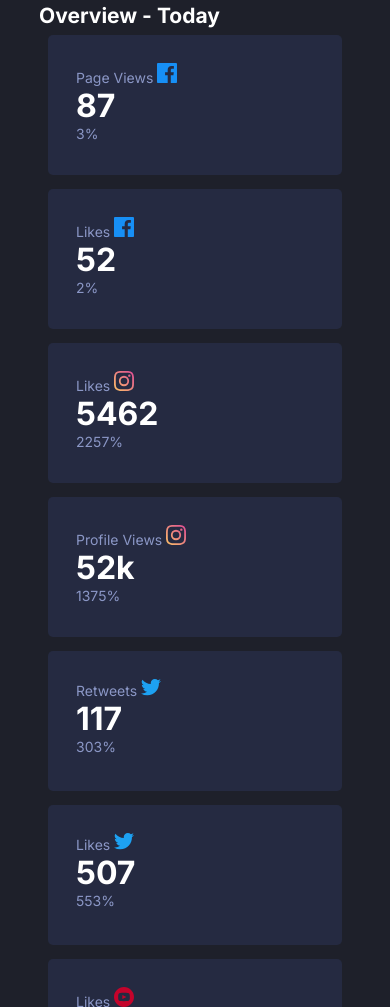
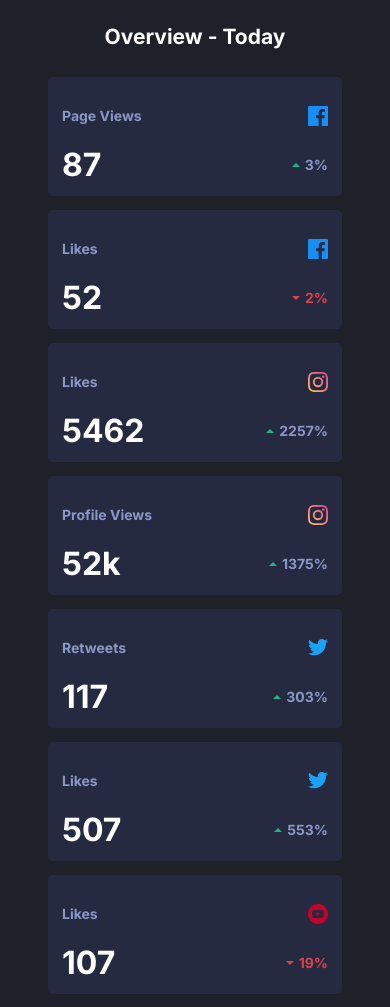
Before and after one commit to ViniciusBraznick/FontEndMentor_Challenge3, a plain HTML site: page index.html in a window 390 px wide. Shown: the part 993-2000 px from the top of the page. Drawn offline with Linux system fonts and the light colour scheme.

Commit message:
Dark layout for desktop and mobile ready

```diff
--- a/css/style.css
+++ b/css/style.css
@@ -48,7 +48,7 @@ background: hsl(232, 19%, 15%);
 width: 100%; height: 30vh;}
 
 
-.principalBox{
+.mainBox{
 margin: 2em auto;
 width: 80vw; height: 100%;}
 
@@ -62,6 +62,7 @@ font-weight: bold;
 margin: .5em 0;}
 
 span{
+font-weight: bold;
 color: hsl(228, 34%, 66%);}
 
 
@@ -125,19 +126,28 @@ justify-content: space-between;}
 .socialMediaBoxItem{
 text-align: center;
 height: 14em;
+padding: 2em;
 border-top: 5px solid;}
 
 .socialMediaBoxOverviewItem{
-height: 10em;}
+padding: 1em;
+height: 8.5em;}
 
-.teste{
+.socialMediaBoxContent{
+display: flex;
+flex-direction: row;
+justify-content: space-between;
+align-items: center;
+height: 3.5em;
+}
+
+.standardBox{
 width: 21em;
-padding: 2em;
 margin: .5em 0;
 border-radius: 5px;
 background: hsl(228, 28%, 20%);}
 
-.teste:hover{
+.standardBox:hover{
 background:hsl(228, 30%, 25%)
 }
 
@@ -177,18 +187,34 @@ margin-right: 5px;
 }
 
 .socialMediaBoxItem span{
-    margin: 1em 0;
-   color: hsl(163, 72%, 41%);
+margin: 1em 0;
+color: hsl(163, 72%, 41%);
 }
 
 .socialMediaBoxItem .red{
     color: hsl(356, 69%, 56%)
 }
 
+.socialMediaBoxOverviewItem .red span{
+    color: hsl(356, 69%, 56%)
+}
+
+.iconMediaBoxOverviewItem{
+    display: flex;
+    align-items: center;
+}
+
+.iconMediaBoxOverviewItem img{
+    margin-right: 5px;
+}
 
 
 h3{
 font-size: 3rem;}
+
+h2{
+    margin: 1em 0;
+}
 
 .socialMediaBoxOverviewItem h3{
 font-size: 2rem;}
@@ -209,13 +235,12 @@ flex-direction: column;}
 border-bottom: 1px solid hsl(228, 28%, 20%);
 padding-bottom: 1em;
 margin-bottom: 1em;}
-
-
-
 }
 
 @media(max-width: 735px){
-    .socialMediaBox{
-        justify-content: center;
-    }
+.socialMediaBox{
+justify-content: center;}
+
+h2{
+text-align: center;}
 }
--- a/index.html
+++ b/index.html
@@ -11,7 +11,7 @@
 </head>
 <body>
 <div class="squareBackground"></div>
-<div class="principalBox">
+<div class="mainBox">
   <header>
     <h1>Social Media Dashboard</h1>
       <div class="totalFollowers">
@@ -27,10 +27,11 @@
       </div>
   </header>
 
+
 <section>
 <!-- Facebbok -->
   <div class="socialMediaBox">
-    <div class="socialMediaBoxItem teste">
+    <div class="socialMediaBoxItem standardBox">
       <div class="iconSocialMediaBoxItem">
         <img src="images/icon-facebook.svg">
         <p>@nathanf</p>
@@ -44,7 +45,7 @@
     </div>
 
 <!-- Twitter -->
-    <div class="socialMediaBoxItem teste">
+    <div class="socialMediaBoxItem standardBox">
       <div class="iconSocialMediaBoxItem">
         <img src="images/icon-twitter.svg">
         <p>@nathanf</p>
@@ -58,7 +59,7 @@
     </div>
 
  <!--Instagram  -->
-    <div class="socialMediaBoxItem teste">
+    <div class="socialMediaBoxItem standardBox">
       <div class="iconSocialMediaBoxItem">
         <img src="images/icon-instagram.svg">
         <p>@realnathanf</p>
@@ -74,7 +75,7 @@
     </div>
 
 <!-- Youtube -->
-    <div class="socialMediaBoxItem teste">
+    <div class="socialMediaBoxItem standardBox">
       <div class="iconSocialMediaBoxItem ">
         <img src="images/icon-youtube.svg">
         <p>Nathan F.</p>
@@ -91,60 +92,119 @@
   <h2>Overview - Today</h2>
 
 <div class="socialMediaBox">
-    <div class="socialMediaBoxOverviewItem teste">
+    <div class="socialMediaBoxOverviewItem standardBox">
+
+      <div class="socialMediaBoxContent">
         <span>Page Views</span>
       <img src="images/icon-facebook.svg">
+      </div>
+      <div class="socialMediaBoxContent">
         <h3>87</h3>
+        <div class="iconMediaBoxOverviewItem">
+          <img src="images/icon-up.svg">
           <span>3%</span>
         </div>
+      </div>
+    </div>
 
-    <div class="socialMediaBoxOverviewItem teste">
+    <div class="socialMediaBoxOverviewItem standardBox">
+      <div class="socialMediaBoxContent">
         <span>Likes</span>
       <img src="images/icon-facebook.svg">
+      </div>
+      <div class="socialMediaBoxContent">
         <h3>52</h3>
+        <div class="iconMediaBoxOverviewItem red">
+          <img src="images/icon-down.svg">
           <span>2%</span>
         </div>
+      </div>
+    </div>
 
-    <div class="socialMediaBoxOverviewItem teste">
+    <div class="socialMediaBoxOverviewItem standardBox">
+      <div class="socialMediaBoxContent">
         <span>Likes</span>
       <img src="images/icon-instagram.svg">
+      </div>
+      <div class="socialMediaBoxContent">
         <h3>5462</h3>
+        <div class="iconMediaBoxOverviewItem">
+          <img src="images/icon-up.svg">
           <span>2257%</span>
         </div>
+      </div>
+    </div>
 
-    <div class="socialMediaBoxOverviewItem teste">
+    <div class="socialMediaBoxOverviewItem standardBox">
+      <div class="socialMediaBoxContent">
         <span>Profile Views</span>
       <img src="images/icon-instagram.svg">
+      </div>
+      <div class="socialMediaBoxContent">
         <h3>52k</h3>
+        <div class="iconMediaBoxOverviewItem">
+          <img src="images/icon-up.svg">
           <span>1375%</span>
         </div>
+      </div>
+    </div>
 
-    <div class="socialMediaBoxOverviewItem teste">
+    <div class="socialMediaBoxOverviewItem standardBox">
+      <div class="socialMediaBoxContent">
         <span>Retweets</span>
         <img src="images/icon-twitter.svg">
+      </div>
+      <div class="socialMediaBoxContent">
         <h3>117</h3>
+        <div class="iconMediaBoxOverviewItem">
+          <img src="images/icon-up.svg">
           <span>303%</span>
         </div>
+      </div>
+    </div>
 
-    <div class="socialMediaBoxOverviewItem teste">
+    <div class="socialMediaBoxOverviewItem standardBox">
+      <div class="socialMediaBoxContent">
         <span>Likes</span>
         <img src="images/icon-twitter.svg">
+      </div>
+
+      <div class="socialMediaBoxContent">
         <h3>507</h3>
+        <div class="iconMediaBoxOverviewItem">
+          <img src="images/icon-up.svg">
           <span>553%</span>
         </div>
+      </div>
+    </div>
 
-    <div class="socialMediaBoxOverviewItem teste">
+    <div class="socialMediaBoxOverviewItem standardBox">
+      <div class="socialMediaBoxContent">
         <span>Likes</span>
         <img src="images/icon-youtube.svg">
+      </div>
+      <div class="socialMediaBoxContent">
         <h3>107</h3>
+        <div class="iconMediaBoxOverviewItem red">
+          <img src="images/icon-down.svg">
           <span>19%</span>
         </div>
+      </div>
+    </div>
 
-    <div class="socialMediaBoxOverviewItem teste">
+
+    <div class="socialMediaBoxOverviewItem standardBox">
+      <div class="socialMediaBoxContent">
         <span>Total Views</span>
         <img src="images/icon-youtube.svg">
+      </div>
+      <div class="socialMediaBoxContent">
         <h3>1407</h3>
+        <div class="iconMediaBoxOverviewItem red">
+          <img src="images/icon-down.svg">
           <span>12%</span>
+        </div>
+      </div>
     </div>
   </div>
 </section>
```
Lines whose indentation alone changed are shown as unchanged.
